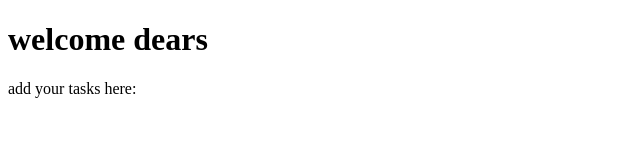
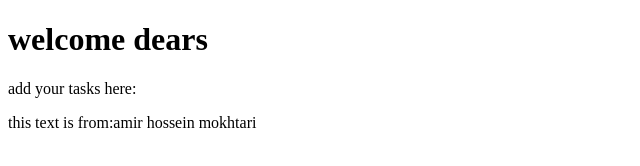
Before and after one commit to amirhossein-mokhtari/classmate, a plain HTML site: page index.html in a window 1280 px wide. Shown: the whole page, without its empty margins (0-640 px from the left). Drawn offline with Linux system fonts and the light colour scheme.

Commit message:
my task is finish

```diff
--- a/index.html
+++ b/index.html
@@ -8,5 +8,6 @@
   <body>
     <h1>welcome dears</h1>
     <p>add your tasks here:</p>
+    <p>this text is from:amir hossein mokhtari</p>
   </body>
 </html>
```
